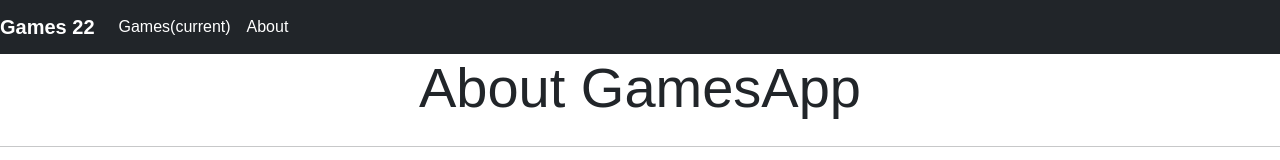
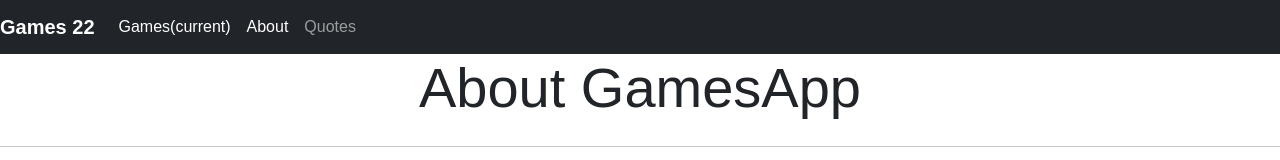
Before and after one commit to SayiaFelix/Games, an Angular app in the folder Games/: page /about in a window 1280 px wide. Shown: the top 160 px of the page. Built offline with nearby package versions, Linux system fonts and the light colour scheme.

Commit message:
adding quote routing

```diff
--- a/Games/src/app/game/game.component.html
+++ b/Games/src/app/game/game.component.html
@@ -26,8 +26,8 @@
 
     <div class="row mt-5">
         <blockquote class="blockquote text-center">
-          <!-- <p>{{quote.quote}}</p> -->
-          <!-- <footer class="blockquote-footer mt-3"><cite>{{quote.author}}</cite></footer> -->
+          <p>{{quote.quote}}</p>
+          <footer class="blockquote-footer mt-3"><cite>{{quote.author}}</cite></footer>
         </blockquote>
       </div>
 
--- a/Games/src/app/navbar/navbar.component.html
+++ b/Games/src/app/navbar/navbar.component.html
@@ -8,7 +8,7 @@
       <div class="navbar-nav">
         <a class="nav-item nav-link active" routerLink="games" routerLinkActive="active">Games<span class="sr-only">(current)</span></a>
         <a class="nav-item nav-link" routerLink="/about" routerLinkActive="active">About</a>
-        <!-- <a class="nav-item nav-link" routerLink="/quotes" routerLinkActive="active">Quotes</a> -->
+        <a class="nav-item nav-link" routerLink="/quotes" routerLinkActive="active">Quotes</a>
       </div>
     </div>
   </nav>
```
